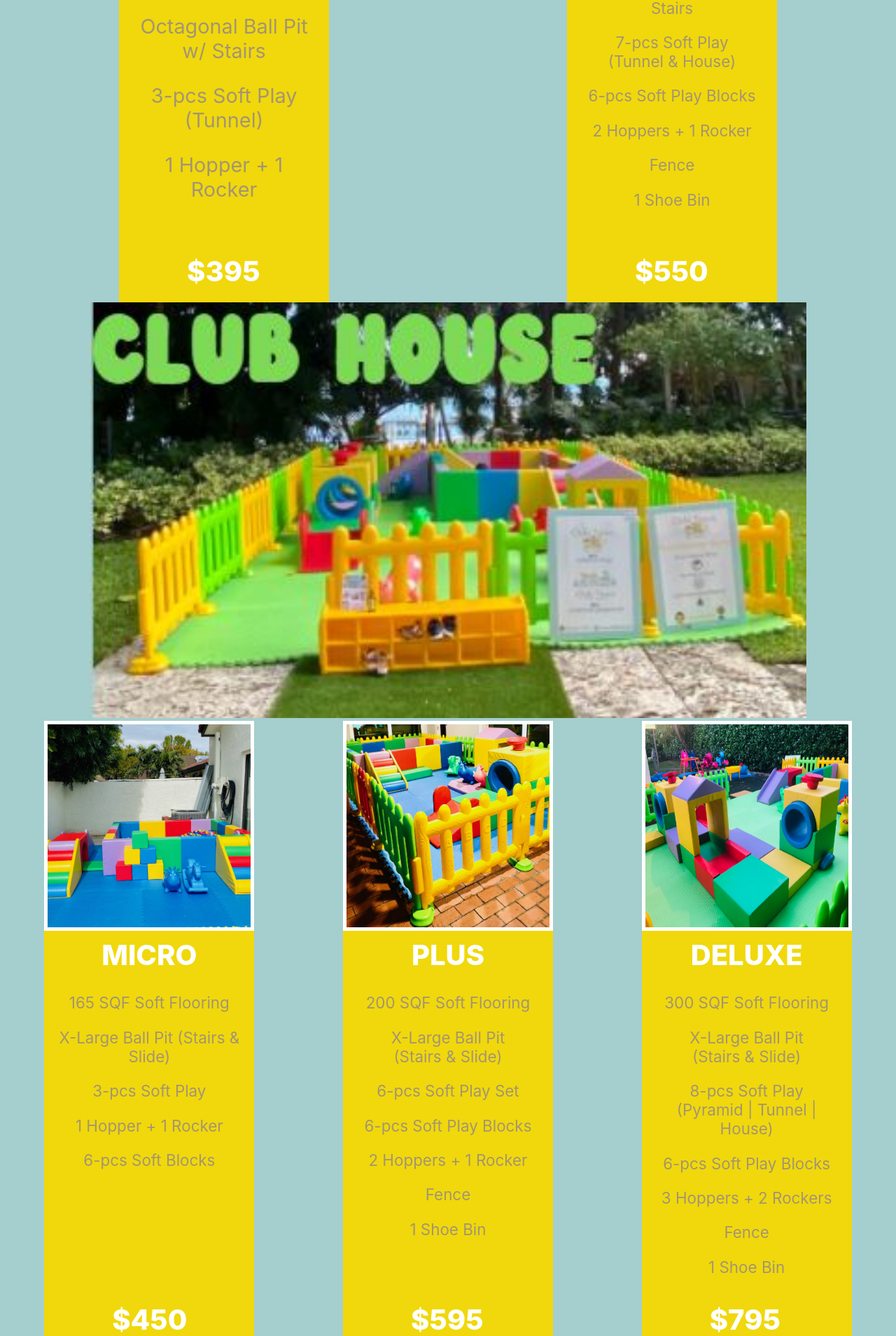
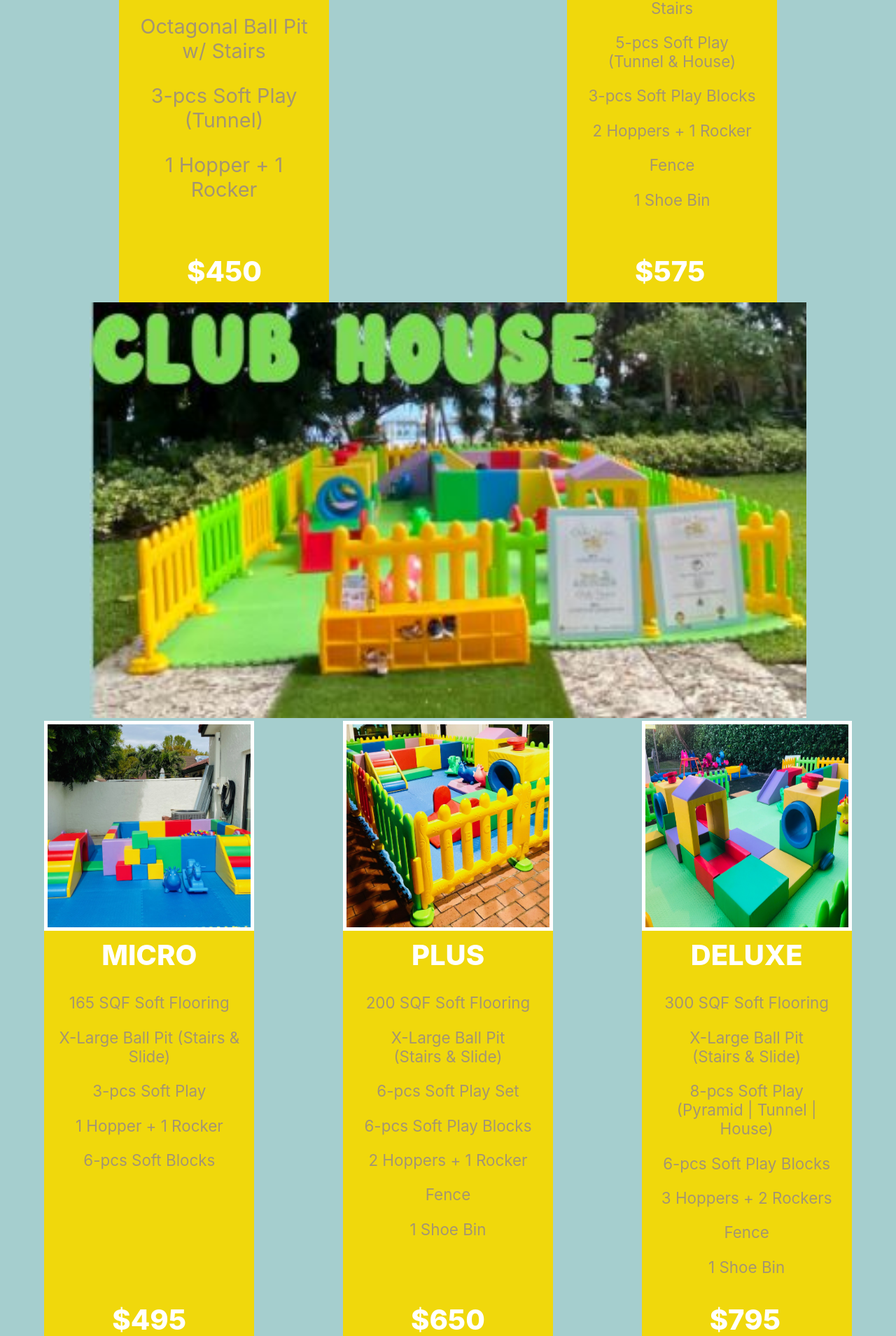
Before and after one commit to pedrodelnero/chikitown, a Next.js app: page /chiki-to-go in a window 1280 px wide. Shown: the part 1411-3320 px from the top of the page at 70% size. Built offline with nearby package versions, Linux system fonts and the light colour scheme.

Commit message:
changes by Priscilla

```diff
--- a/pages/chiki-to-go.js
+++ b/pages/chiki-to-go.js
@@ -35,7 +35,7 @@ const chikitogo = () => {
                 <li>3-pcs Soft Play (Tunnel)</li>
                 <li>1 Hopper + 1 Rocker</li>
               </ul>
-              <h3 className={styles.subPackagePrice}>$395</h3>
+              <h3 className={styles.subPackagePrice}>$450</h3>
             </div>
           </div>
           <div className={styles.subPackage}>
@@ -54,15 +54,15 @@ const chikitogo = () => {
                 <li>175 SQF Soft Flooring</li>
                 <li>Octagonal Ball Pit w/ Stairs</li>
                 <li>
-                  7-pcs Soft Play <br />
+                  5-pcs Soft Play <br />
                   (Tunnel & House)
                 </li>
-                <li>6-pcs Soft Play Blocks</li>
+                <li>3-pcs Soft Play Blocks</li>
                 <li>2 Hoppers + 1 Rocker</li>
                 <li>Fence</li>
                 <li>1 Shoe Bin</li>
               </ul>
-              <h3 className={styles.subPackagePrice}>$550</h3>
+              <h3 className={styles.subPackagePrice}>$575</h3>
             </div>
           </div>
         </div>
@@ -95,7 +95,7 @@ const chikitogo = () => {
                 <li>1 Hopper + 1 Rocker</li>
                 <li>6-pcs Soft Blocks</li>
               </ul>
-              <h3 className={styles.subPackagePrice}>$450</h3>
+              <h3 className={styles.subPackagePrice}>$495</h3>
             </div>
           </div>
           <div className={styles.subPackage}>
@@ -122,7 +122,7 @@ const chikitogo = () => {
                 <li>Fence</li>
                 <li>1 Shoe Bin</li>
               </ul>
-              <h3 className={styles.subPackagePrice}>$595</h3>
+              <h3 className={styles.subPackagePrice}>$650</h3>
             </div>
           </div>
           <div className={styles.subPackage}>
@@ -184,7 +184,7 @@ const chikitogo = () => {
                 <li>3-pcs Soft Play House</li>
                 <li>2 Unicorn Hoppers</li>
               </ul>
-              <h3 className={styles.subPackagePrice}>$395</h3>
+              <h3 className={styles.subPackagePrice}>$475</h3>
             </div>
           </div>
           <div className={styles.subPackage}>
@@ -208,7 +208,7 @@ const chikitogo = () => {
                 <li>Pink Fence</li>
                 <li>1 Shoe Bin</li>
               </ul>
-              <h3 className={styles.subPackagePrice}>$550</h3>
+              <h3 className={styles.subPackagePrice}>$625</h3>
             </div>
           </div>
           <div className={styles.subPackage}>
@@ -239,10 +239,13 @@ const chikitogo = () => {
       </div>
       <ul style={{ color: '#8F867F', marginTop: '20px' }}>
         <li>
-          <strong>Prices are for up to 6 hours rentals</strong>
+          <strong>Prices are for up to 4 hours rentals</strong>
         </li>
         <li>
           <strong>Prices include delivery to Miami area</strong>
+        </li>
+        <li>
+          <strong>Prices are subject to change without notice.</strong>
         </li>
         <li>
           <strong>Staff not included</strong>
```
